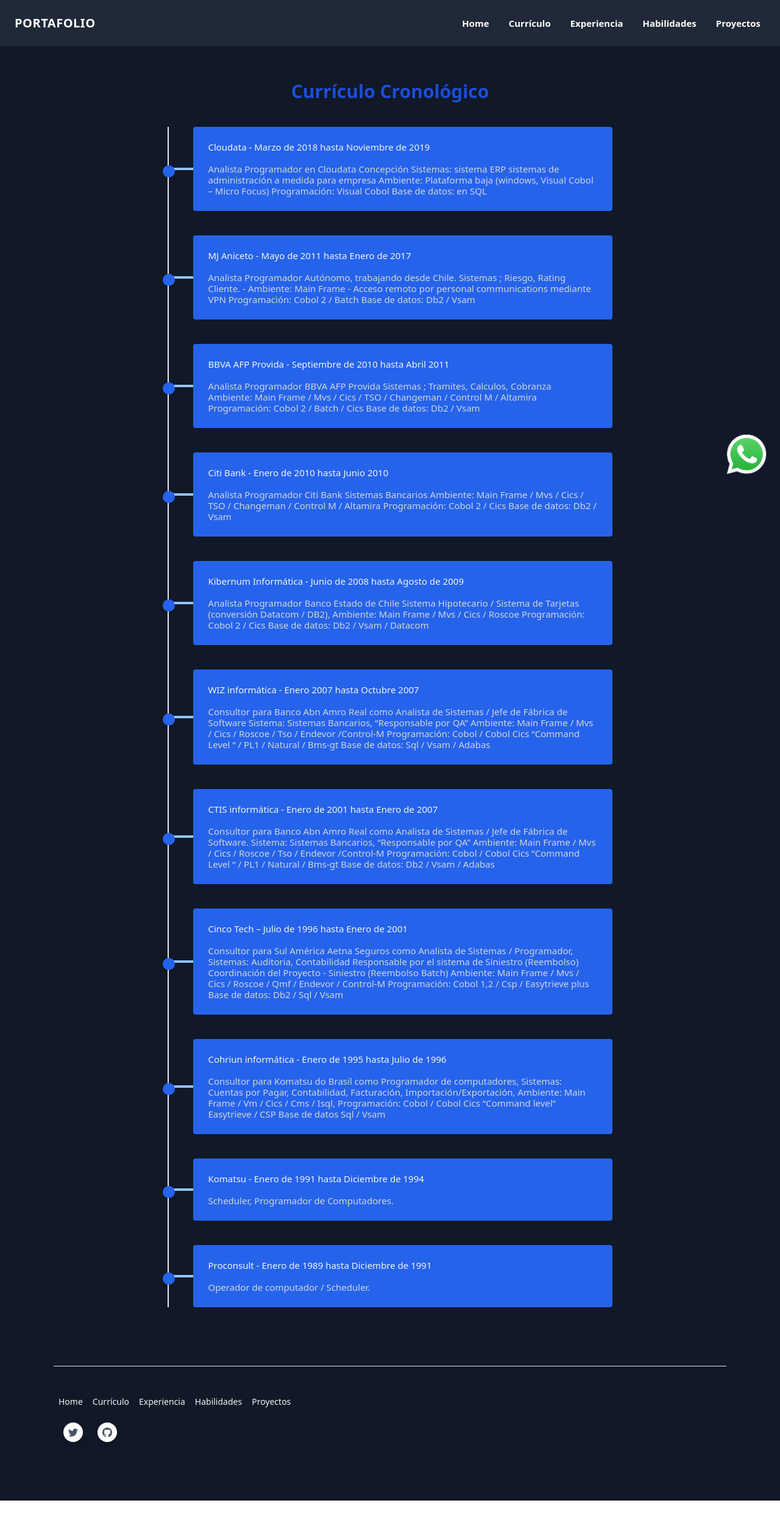
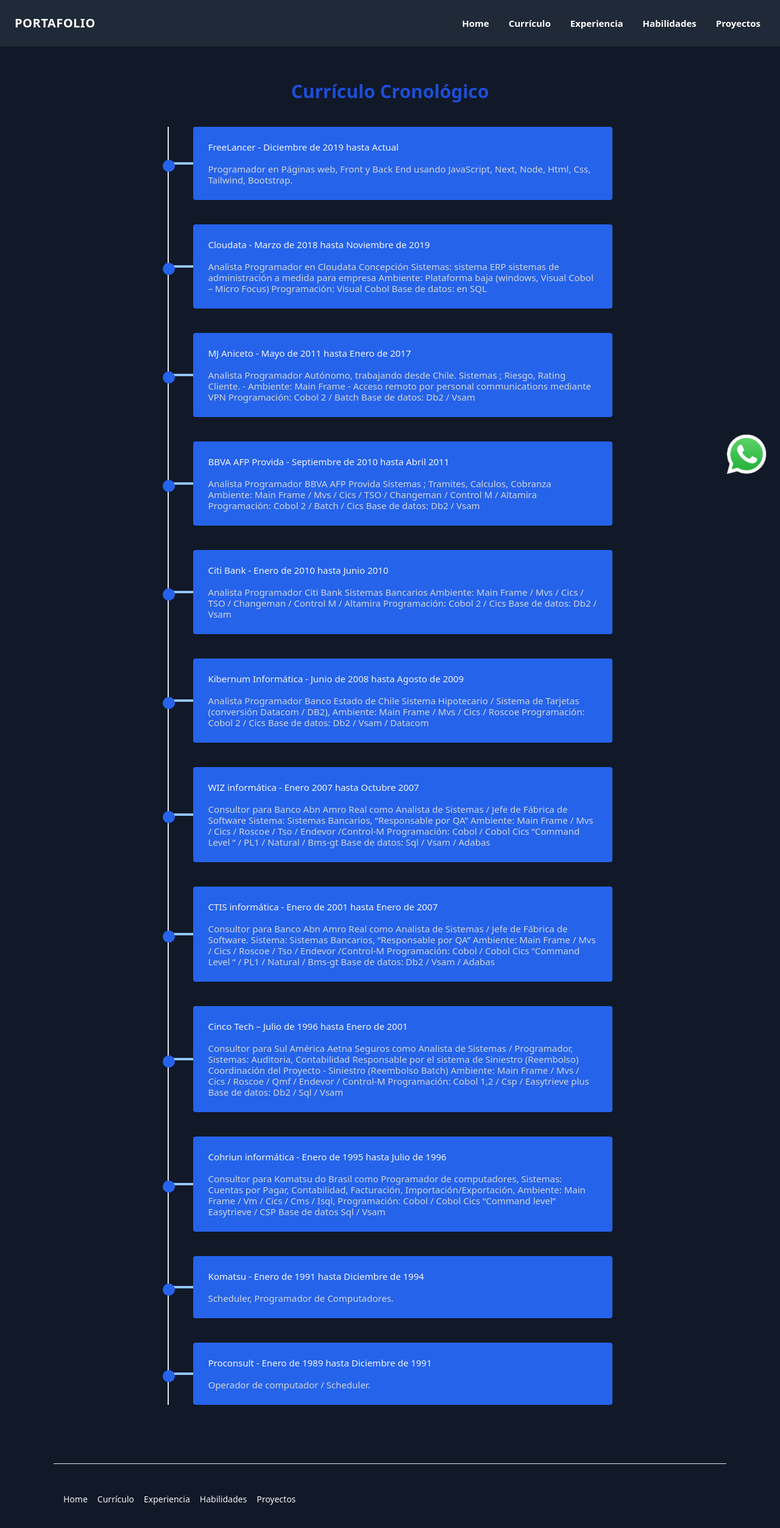
Before and after one commit to ivanugarte/portafolio.next, a Next.js app: page /curriculo in a window 1280 px wide. Shown: the top 2506 px of the page at 61% size. Before the commit the page ends 2461 px from the top, so only its background shows below. Built offline with nearby package versions, Linux system fonts and the light colour scheme.

Commit message:
arreglos de infos de la pagina

```diff
--- a/components/Footer.js
+++ b/components/Footer.js
@@ -10,7 +10,7 @@
           <div className="sm:col-span-12 lg:col-span-3">
             <div className="text-sm text-gray-600">
               <Link href="/">
-                <a className="border-transparent text-gray-100 hover:border-gray-300 hover:text-gray-400 font-medium items-center px-2 pt-1">
+                <a className="ml-2 border-transparent text-gray-100 hover:border-gray-300 hover:text-gray-400 font-medium items-center px-2 pt-1">
                   Home
                 </a>
               </Link>
@@ -36,7 +36,7 @@
               </Link>
 
               <ul className="flex mb-4 md:order-1 md:ml-4 md:mb-0 py-4">
-                <li>
+                {/* <li>
                   <Link href="/">
                     <a
                       className="flex justify-center items-center text-gray-600 hover:text-gray-900 bg-white hover:bg-white-100 rounded-full shadow transition duration-150 ease-in-out"
@@ -51,11 +51,12 @@
                       </svg>
                     </a>
                   </Link>
-                </li>
-                <li className="ml-4">
-                  <Link href="/">
+                </li> */}
+                {/* <li>
+                  <Link href="https://github.com/ivanugarte">
                     <a
-                      className="flex justify-center items-center text-gray-600 hover:text-gray-900 bg-white hover:bg-white-100 rounded-full shadow transition duration-150 ease-in-out"
+                      className="flex justify-center items-center text-gray-600 hover:text-gray-900
+                      bg-white hover:bg-white-100 rounded-full shadow transition duration-150 ease-in-out"
                       aria-label="Github"
                     >
                       <svg
@@ -67,7 +68,7 @@
                       </svg>
                     </a>
                   </Link>
-                </li>
+                </li> */}
               </ul>
             </div>
           </div>
--- a/global.css
+++ b/global.css
@@ -52,7 +52,7 @@
 @media (min-width: 1280px) {
   /* ... */
   .progressbarSize {
-    padding-left: 5rem;
-    padding-right: 5rem;
+    margin-right: 120px;
+    margin-left: 120px;
     }
 }
--- a/pages/experiencia.jsx
+++ b/pages/experiencia.jsx
@@ -15,7 +15,8 @@
                   EXPERIENCIA DETALLADA
                 </h1>
                 {experiences
-                  .filter((n) => n.id % 2)
+                  // .filter((n) => n.id % 2)
+                  .filter((n) => n.id < 7)
                   .map(({ company, from, to, description }, i) => (
                     <Disclosure as="div" className="mt-2" key={i}>
                       {({ open }) => (
@@ -25,9 +26,8 @@
                               {company} {from} hasta {to}
                             </span>
                             <ChevronUpIcon
-                              className={`${
-                                open ? "transform rotate-180" : ""
-                              } w-5 h-5 text-purple-500`}
+                              className={`${open ? "transform rotate-180" : ""
+                                } w-5 h-5 text-purple-500`}
                             />
                           </Disclosure.Button>
                           <Disclosure.Panel className="px-4 pt-4 pb-2 text-sm text-gray-100 w-full">
@@ -48,7 +48,8 @@
                   EXPERIENCIA DETALLADA
                 </h1>
                 {experiences
-                  .filter((n) => !(n.id % 2))
+                  // .filter((n) => !(n.id % 2))
+                  .filter((n) => n.id > 6)
                   .map(({ company, from, to, description }, i) => (
                     <Disclosure as="div" className="mt-2" key={i}>
                       {({ open }) => (
@@ -58,9 +59,8 @@
                               {company} {from} hasta {to}
                             </span>
                             <ChevronUpIcon
-                              className={`${
-                                open ? "transform rotate-180" : ""
-                              } w-5 h-5 text-purple-500`}
+                              className={`${open ? "transform rotate-180" : ""
+                                } w-5 h-5 text-purple-500`}
                             />
                           </Disclosure.Button>
                           <Disclosure.Panel className="px-4 pt-4 pb-2 text-sm text-gray-100 w-full">
--- a/pages/habilidades.jsx
+++ b/pages/habilidades.jsx
@@ -3,6 +3,7 @@
 const Habilidades = () => (
   <div className="bg-gray-900">
     <Layout>
+      <div className="progressbarSize">
         <h1 className="text-3xl text-center font-sans text-blue-700 font-bold py-3">
           Habilidades
         </h1>
@@ -11,8 +12,8 @@
             Cobol 2 MainFrame
           </div>
           <div className="w-full bg-gray-200 rounded-full h-5 mb-3">
-          <div className="bg-gray-600 h-5 rounded-full w-4/4">
-            <h1 className="progressbarSize text-gray-200 text-center ">Senior</h1>
+            <div className="bg-gray-600 h-5 rounded-full w-4/4 ">
+              <h1 className=" text-gray-200 text-center ">Senior</h1>
             </div>
           </div>
           {/* iten 2 */}
@@ -42,7 +43,7 @@
               <h1 className="text-gray-200 text-center">Junior</h1>
             </div>
           </div>
-        {/* iten 4 */}
+          {/* iten 5 */}
           <div className=" text-base font-medium mb-1 text-gray-100 font-sans">
             Cics MainFrame
           </div>
@@ -51,7 +52,7 @@
               <h1 className="text-gray-200 text-center">Senior</h1>
             </div>
           </div>
-        {/* iten 4 */}
+          {/* iten 6 */}
           <div className=" text-base font-medium mb-1 text-gray-100 font-sans">
             Css
           </div>
@@ -60,7 +61,7 @@
               <h1 className="text-gray-200 text-center">Junior</h1>
             </div>
           </div>
-        {/* iten 4 */}
+          {/* iten 7 */}
           <div className=" text-base font-medium mb-1 text-gray-100 font-sans">
             Db2 Sql Mainframe
           </div>
@@ -69,9 +70,18 @@
               <h1 className="text-gray-200 text-center">Pleno</h1>
             </div>
           </div>
-        {/* iten 4 */}
+          {/* iten 8 */}
           <div className=" text-base font-medium mb-1 text-gray-100 font-sans">
-          Css
+            Node
+          </div>
+          <div className="w-full bg-gray-200 rounded-full h-5 mb-3">
+            <div className="bg-yellow-600 h-5 rounded-full w-2/4">
+              <h1 className="text-gray-200 text-center">Junior</h1>
+            </div>
+          </div>
+          {/* iten 9 */}
+          <div className=" text-base font-medium mb-1 text-gray-100 font-sans">
+            Tailwind / Bootstrap
           </div>
           <div className="w-full bg-gray-200 rounded-full h-5 mb-3">
             <div className="bg-yellow-600 h-5 rounded-full w-2/4">
@@ -79,7 +89,7 @@
             </div>
           </div>
         </div>
-
+      </div>
     </Layout>
   </div>
 );
--- a/profile.js
+++ b/profile.js
@@ -64,15 +64,23 @@
       "Diseño y Programación de este Portafolio/Currículo usando Next js, JavaScript, Tailwind"
   },
   {
-    name: "Proyecto bug de Milenio",
+    name: "Proyecto Demandas del Banco Real",
     description:
-      "Modificación de programas Cobol, adecuando con (ventanas) el siglo correcto para el Banco real (MainFrame)"
+      "Jefe de Fabrica de Sofware junto al Banco Real, responsable de especificaciones técnicas pasadas a la Fabrica de Software"
   },
 ];
 
 export const experiences = [
   {
     id: 1,
+    company: "FreeLancer",
+    from: "- Diciembre de 2019",
+    to: "Actual",
+    description:
+      "Programador en Páginas web, Front y Back End usando JavaScript, Next, Node, Html, Css, Tailwind, Bootstrap.",
+  },
+  {
+    id: 2,
     company: "Cloudata",
     from: "- Marzo de 2018",
     to: "Noviembre de 2019",
@@ -80,7 +88,7 @@
       "Analista Programador en Cloudata Concepción Sistemas: sistema ERP sistemas de administración a medida para empresa Ambiente: Plataforma baja (windows, Visual Cobol – Micro Focus)  Programación: Visual Cobol Base de datos: en SQL",
   },
   {
-    id: 2,
+    id: 3,
     company: "MJ Aniceto",
     from: "- Mayo de 2011",
     to: " Enero de 2017",
@@ -88,7 +96,7 @@
       "Analista Programador Autónomo, trabajando desde Chile. Sistemas ; Riesgo, Rating Cliente. - Ambiente: Main Frame - Acceso remoto por personal communications mediante VPN Programación: Cobol 2 / Batch Base de datos: Db2 / Vsam",
   },
   {
-    id: 3,
+    id: 4,
     company: "BBVA AFP Provida",
     from: "- Septiembre de 2010",
     to: "Abril 2011",
@@ -96,7 +104,7 @@
       "Analista Programador BBVA AFP Provida Sistemas ; Tramites, Calculos, Cobranza Ambiente: Main Frame / Mvs / Cics / TSO / Changeman / Control M / Altamira Programación: Cobol 2 / Batch / Cics Base de datos: Db2 / Vsam",
   },
   {
-    id: 4,
+    id: 5,
     company: "Citi Bank",
     from: "- Enero de 2010",
     to: "Junio 2010 ",
@@ -104,7 +112,7 @@
       " Analista Programador Citi Bank Sistemas Bancarios Ambiente: Main Frame / Mvs / Cics / TSO / Changeman / Control M / Altamira Programación: Cobol 2 / Cics Base de datos: Db2 / Vsam",
   },
   {
-    id: 5,
+    id: 6,
     company: "Kibernum Informática",
     from: "- Junio de 2008",
     to: "Agosto de 2009",
@@ -112,7 +120,7 @@
       " Analista Programador Banco Estado de Chile Sistema Hipotecario / Sistema de Tarjetas (conversión Datacom / DB2), Ambiente: Main Frame / Mvs / Cics / Roscoe Programación: Cobol 2 / Cics Base de datos: Db2 / Vsam / Datacom",
   },
   {
-    id: 6,
+    id: 7,
     company: "WIZ informática",
     from: "- Enero 2007",
     to: "Octubre 2007",
@@ -120,7 +128,7 @@
       " Consultor para Banco Abn Amro Real como Analista de Sistemas / Jefe de Fábrica de Software Sistema: Sistemas Bancarios, “Responsable por QA” Ambiente: Main Frame / Mvs / Cics / Roscoe / Tso / Endevor /Control-M Programación: Cobol / Cobol Cics “Command Level “ / PL1 / Natural / Bms-gt Base de datos: Sql / Vsam / Adabas",
   },
   {
-    id: 7,
+    id: 8,
     company: "CTIS informática",
     from: "- Enero de 2001",
     to: "Enero de 2007",
@@ -128,7 +136,7 @@
       " Consultor para Banco Abn Amro Real como Analista de Sistemas / Jefe de Fábrica de Software. Sistema: Sistemas Bancarios, “Responsable por QA” Ambiente: Main Frame / Mvs / Cics / Roscoe / Tso / Endevor /Control-M Programación: Cobol / Cobol Cics “Command Level “ / PL1 / Natural / Bms-gt Base de datos: Db2 / Vsam / Adabas",
   },
   {
-    id: 8,
+    id: 9,
     company:  "Cinco Tech",
     from: "– Julio de 1996",
     to: "Enero de 2001",
@@ -136,7 +144,7 @@
       " Consultor para Sul América Aetna Seguros como Analista de Sistemas / Programador, Sistemas: Auditoria, Contabilidad Responsable por el sistema de Siniestro (Reembolso) Coordinación del Proyecto - Siniestro (Reembolso Batch) Ambiente: Main Frame / Mvs / Cics / Roscoe / Qmf / Endevor / Control-M Programación: Cobol 1,2 / Csp / Easytrieve plus  Base de datos: Db2 / Sql / Vsam",
   },
   {
-    id: 9,
+    id: 10,
     company:  "Cohriun informática",
     from: "- Enero de 1995",
     to: " Julio de 1996",
@@ -144,7 +152,7 @@
       "Consultor para Komatsu do Brasil como Programador de computadores, Sistemas: Cuentas por Pagar, Contabilidad, Facturación, Importación/Exportación, Ambiente: Main Frame / Vm / Cics / Cms / Isql,  Programación: Cobol / Cobol Cics “Command level” Easytrieve / CSP Base de datos Sql / Vsam",
   },
   {
-    id: 10,
+    id: 11,
     company:  "Komatsu",
     from: "- Enero de 1991",
     to: "Diciembre de 1994",
@@ -152,7 +160,7 @@
       "Scheduler, Programador de Computadores.",
   },
   {
-    id: 11,
+    id: 12,
     company:  "Proconsult ",
     from: "- Enero de 1989",
     to: "Diciembre de 1991",
```
Lines whose indentation alone changed are shown as unchanged.
